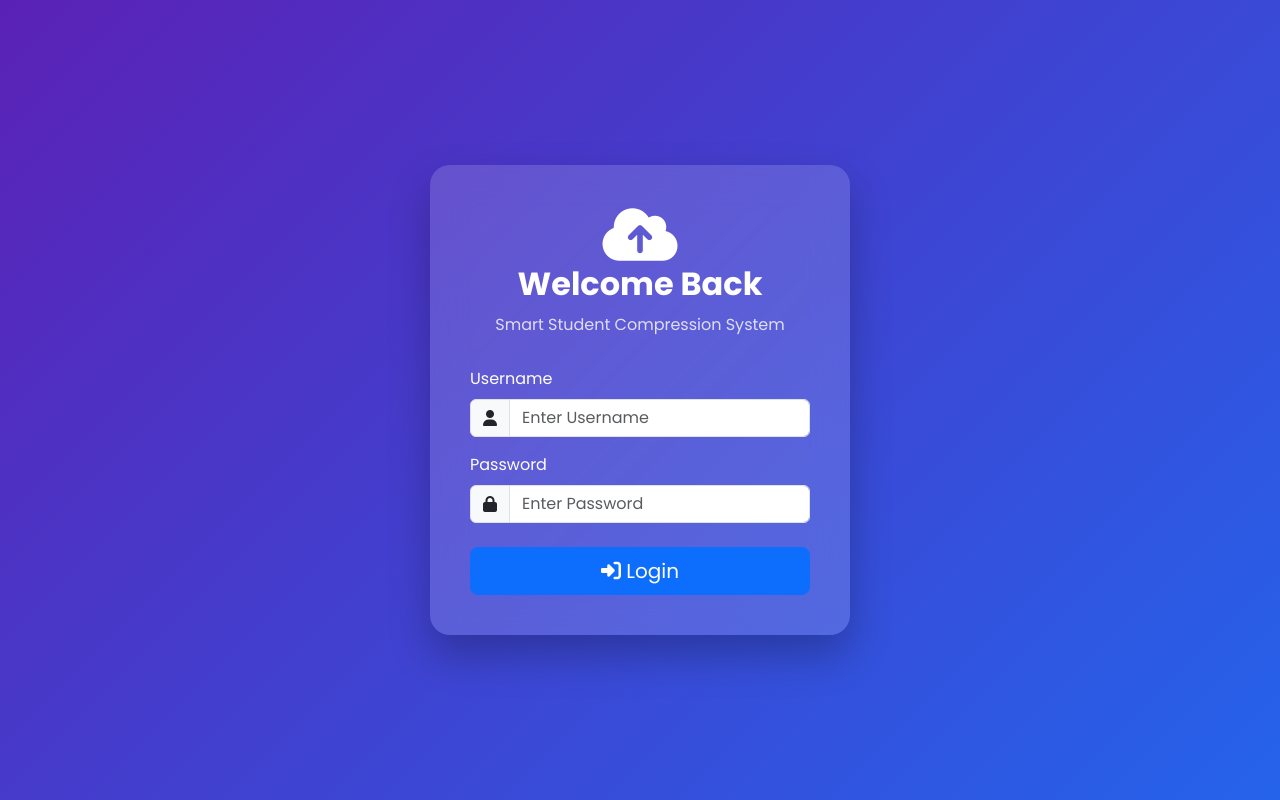
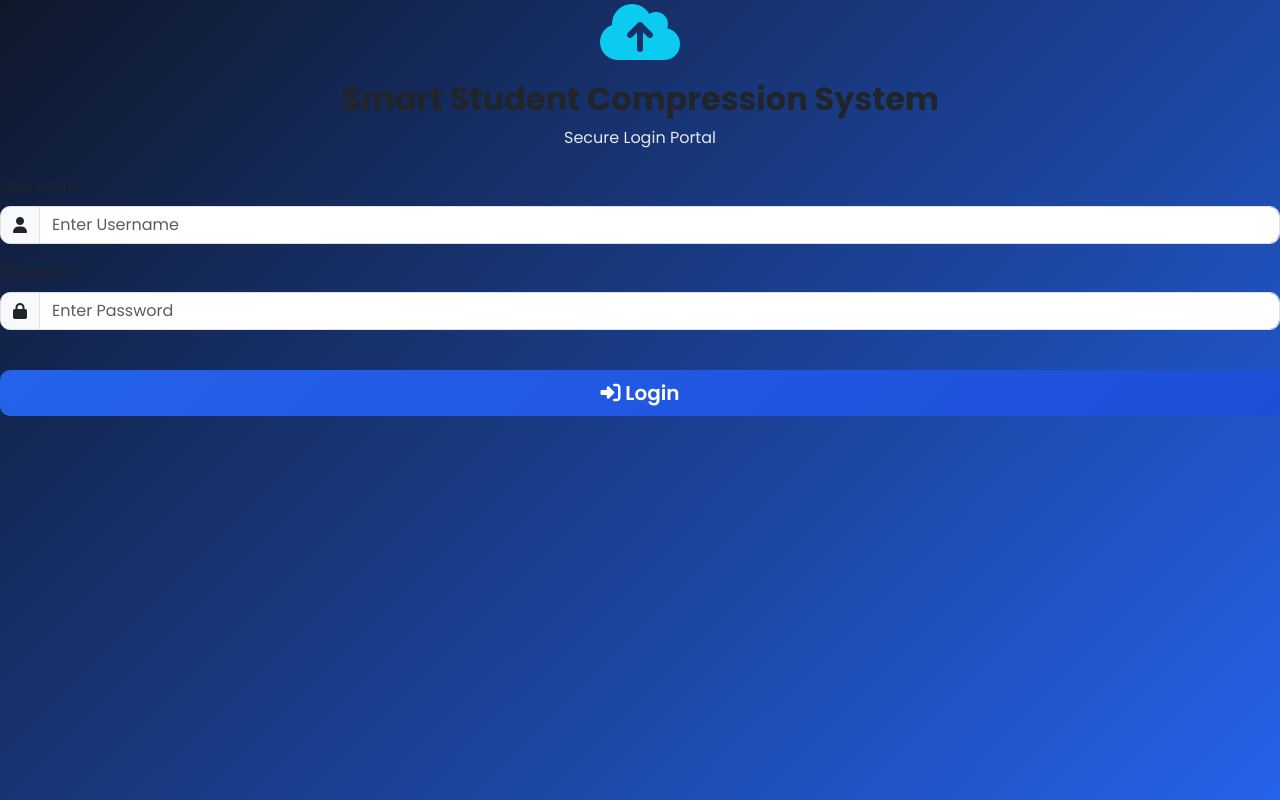
Before and after one commit to ChenulSandiw/student-compression-system, a Flask app: page /login in a window 1280 px wide. Run offline with Flask 3, Linux system fonts and the light colour scheme; some libraries are stand-ins or nearby versions.

Commit message:
Created professional login page and  CSS

```diff
--- /dev/null
+++ b/static/css/style.css
@@ -0,0 +1,158 @@
+
+
+*{
+    margin:0;
+    padding:0;
+    box-sizing:border-box;
+    font-family:'Poppins',sans-serif;
+}
+
+body{
+
+    background:linear-gradient(135deg,#0F172A,#2563EB);
+
+    min-height:100vh;
+
+}
+
+
+/* ===============================
+   Navbar
+================================ */
+
+.navbar{
+
+    background:#111827 !important;
+
+    box-shadow:0 5px 20px rgba(0,0,0,.25);
+
+}
+
+.navbar-brand{
+
+    color:white !important;
+
+    font-weight:bold;
+
+    font-size:22px;
+
+}
+
+
+/* ===============================
+   Cards
+================================ */
+
+.card{
+
+    border:none;
+
+    border-radius:20px;
+
+    transition:.4s;
+
+}
+
+.card:hover{
+
+    transform:translateY(-8px);
+
+    box-shadow:0 20px 35px rgba(0,0,0,.20);
+
+}
+
+
+/* ===============================
+   Buttons
+================================ */
+
+.btn-primary{
+
+    background:linear-gradient(135deg,#2563EB,#1D4ED8);
+
+    border:none;
+
+    border-radius:10px;
+
+    font-weight:600;
+
+}
+
+.btn-primary:hover{
+
+    background:linear-gradient(135deg,#1D4ED8,#2563EB);
+
+}
+
+
+/* ===============================
+   Login Card
+================================ */
+
+.login-container{
+
+    width:420px;
+
+    background:rgba(255,255,255,.15);
+
+    backdrop-filter:blur(18px);
+
+    border-radius:20px;
+
+    padding:40px;
+
+    color:white;
+
+    box-shadow:0 20px 40px rgba(0,0,0,.30);
+
+}
+
+.login-title{
+
+    font-size:32px;
+
+    font-weight:bold;
+
+}
+
+.login-subtitle{
+
+    color:#E5E7EB;
+
+}
+
+
+/* ===============================
+   Inputs
+================================ */
+
+.form-control{
+
+    border-radius:10px;
+
+}
+
+.input-group-text{
+
+    border-radius:10px 0 0 10px;
+
+}
+
+
+/* ===============================
+   Tables
+================================ */
+
+.table{
+
+    border-radius:15px;
+
+    overflow:hidden;
+
+}
+
+.table-dark{
+
+    background:#111827;
+
+}
--- a/templates/login.html
+++ b/templates/login.html
@@ -17,94 +17,33 @@
 
 <link href="https://fonts.googleapis.com/css2?family=Poppins:wght@300;400;500;600;700&display=swap" rel="stylesheet">
 
-<style>
-
-*{
-    margin:0;
-    padding:0;
-    box-sizing:border-box;
-    font-family:'Poppins',sans-serif;
-}
-
-body{
-
-    background:linear-gradient(135deg,#5B21B6,#2563EB);
-
-    min-height:100vh;
-
-    display:flex;
-
-    justify-content:center;
-
-    align-items:center;
-
-    overflow:hidden;
-
-}
-
-.login-container{
-
-    width:420px;
-
-    background:rgba(255,255,255,0.15);
-
-    backdrop-filter:blur(18px);
-
-    border-radius:20px;
-
-    padding:40px;
-
-    box-shadow:0 20px 40px rgba(0,0,0,0.25);
-
-    color:white;
-
-}
-
-.login-title{
-
-    text-align:center;
-
-    font-size:32px;
-
-    font-weight:bold;
-
-    margin-bottom:10px;
-
-}
-
-.login-subtitle{
-
-    text-align:center;
-
-    opacity:.8;
-
-    margin-bottom:30px;
-
-}
-
-</style>
+<link rel="stylesheet" href="{{ url_for('static', filename='css/style.css') }}">
 
 </head>
 
 <body>
 
-<div class="login-container animate__animated animate__zoomIn">
+<div class="text-center mb-4">
 
-    <div class="text-center mb-4">
+    <div class="mb-3">
 
-        <i class="fas fa-cloud-upload-alt"
-           style="font-size:60px;color:white;"></i>
-
-        <h2 class="login-title">
-            Welcome Back
-        </h2>
-
-        <p class="login-subtitle">
-            Smart Student Compression System
-        </p>
+        <i class="fas fa-cloud-upload-alt fa-4x text-info animate__animated animate__bounceIn"></i>
 
     </div>
 
+    <h2 class="login-title">
+
+        Smart Student Compression System
+
+    </h2>
+
+    <p class="login-subtitle">
+
+        Secure Login Portal
+
+    </p>
+
+</div>
     <form method="POST">
 
         <div class="mb-3">
@@ -155,7 +94,7 @@ body{
 
         <button
             type="submit"
-            class="btn btn-primary w-100 btn-lg">
+            class="btn btn-primary w-100 btn-lg mt-3">
 
             <i class="fas fa-sign-in-alt"></i>
 
```
